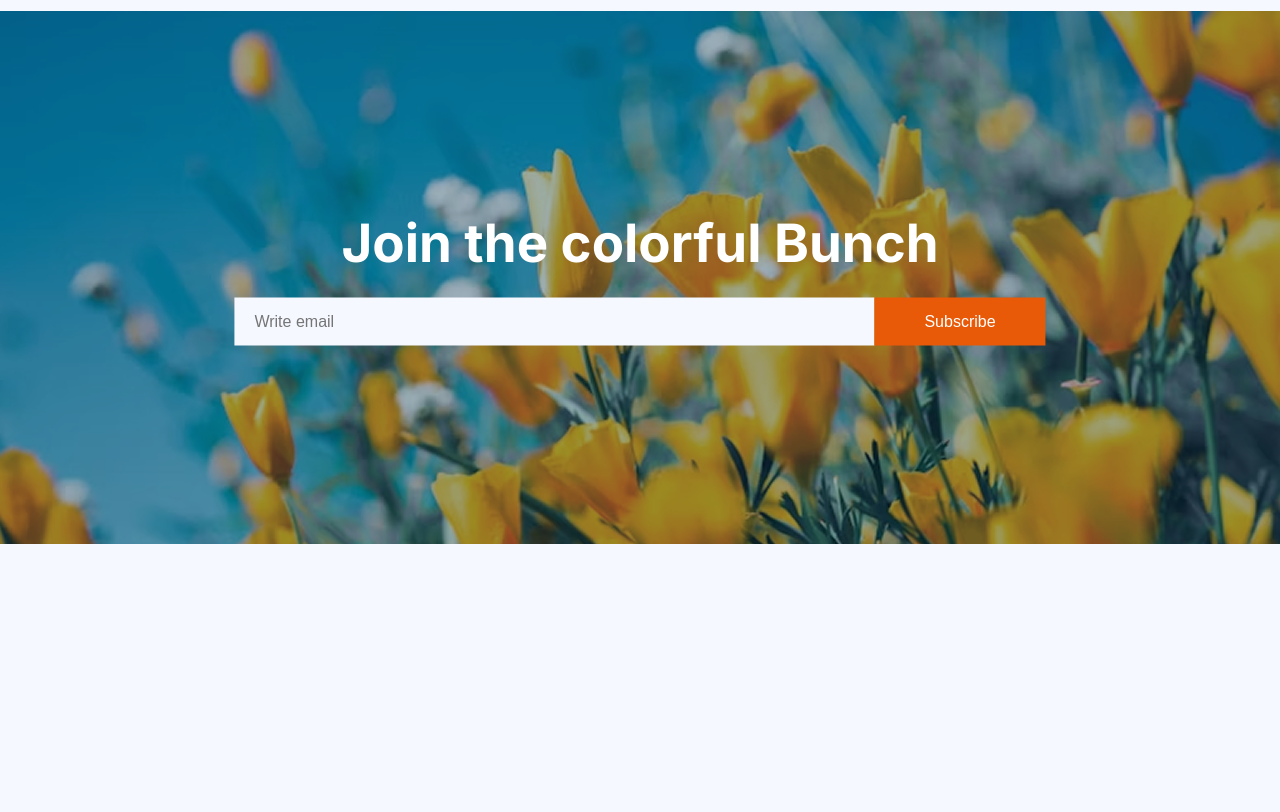
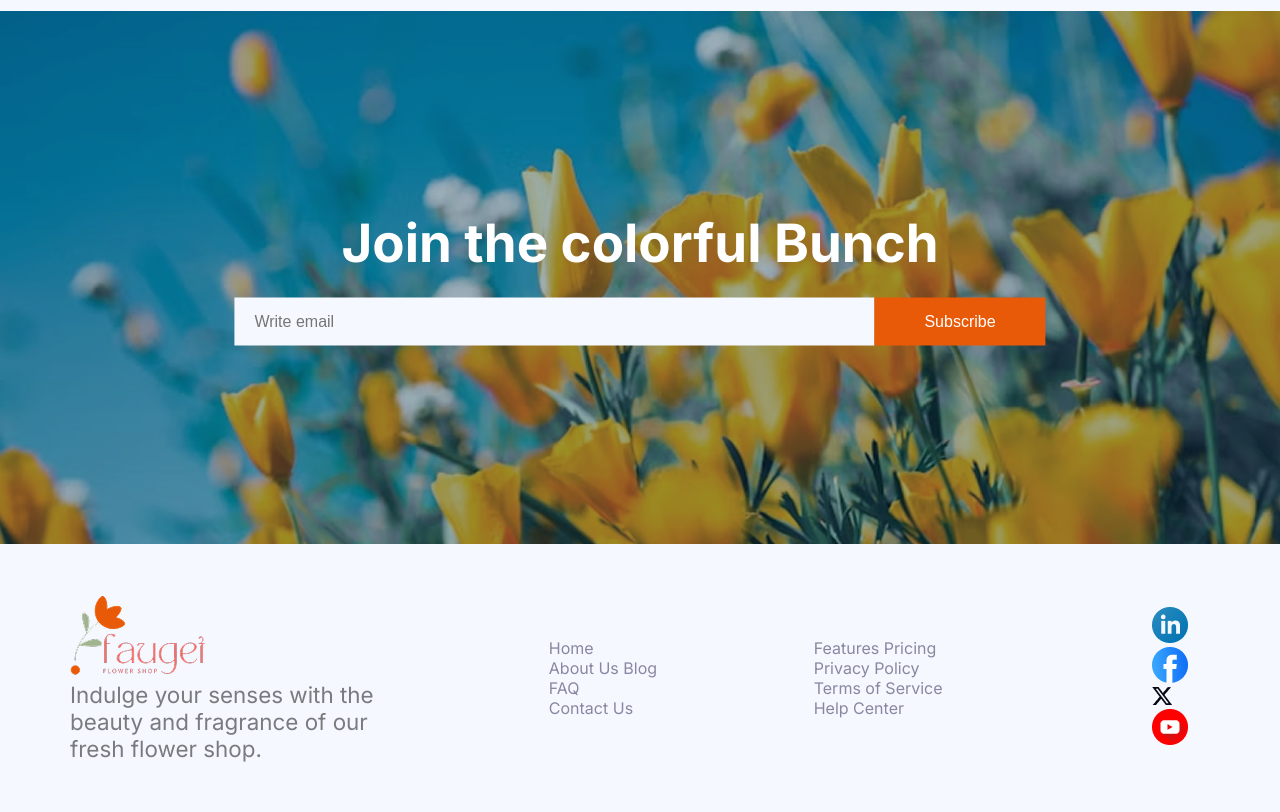
Before and after one commit to fserakib26/flower-market-responsive, a plain HTML site: page index.html in a window 1280 px wide. Shown: the part 3559-4371 px from the top of the page. Before the commit the page ends 4103 px from the top, so only its background shows below. Drawn offline with Linux system fonts and the light colour scheme.

Commit message:
footer section added

```diff
--- a/index.html
+++ b/index.html
@@ -152,8 +152,37 @@
                 </div>
             </div>
           </section>
-
     </main>
 
+    <footer class="footer_section container">
+        <div class="footer_logo">
+            <img src="./assets/logo.png" alt="">
+            <p>Indulge your senses with the beauty and fragrance of our fresh flower shop. </p>
+        </div>
+        <div class="footer_menu">
+            <ul>
+                <li><a href="">Home</a></li>
+                <li><a href="">About Us</a></li>
+                <li><a href="">Blog</a></li>
+                <li><a href="">FAQ</a></li>
+                <li><a href="">Contact Us</a></li>
+            </ul>
+        </div>
+        <div class="footer_menu">
+            <ul>
+                <li><a href="">Features</a></li>
+                <li><a href="">Pricing</a></li>
+                <li><a href="">Privacy Policy</a></li>
+                <li><a href="">Terms of Service</a></li>
+                <li><a href="">Help Center</a></li>
+            </ul>
+        </div>
+        <div class="social_icon">
+            <img src="./assets/icon-linkedin.png" alt="">
+            <img src="./assets/icon-facebook.png" alt="">
+            <img src="./assets/icon-twitter.png" alt="">
+            <img src="./assets/icon-youtube.png" alt="">
+        </div>
+    </footer>
 </body>
 </html>
--- a/styles/style.css
+++ b/styles/style.css
@@ -312,3 +312,32 @@ header>nav>ul>li>i{
     color: #FFFFFF;
 
 }
+
+footer{
+    display: flex;
+    justify-content: space-between;
+    align-items: center;
+    gap: 150px;
+    padding-top:50px;
+    padding-bottom: 50px;
+
+}
+
+.footer_menu ul{
+    list-style: none;
+    display: inline-block;
+
+
+}
+
+.footer_menu ul li{
+    display: inline-block;
+}
+
+.footer_menu ul li a{
+    text-decoration: none;
+    font-size: 1rem;
+    color: #8987A1;
+    /* display: inline-block; */
+
+}
```
